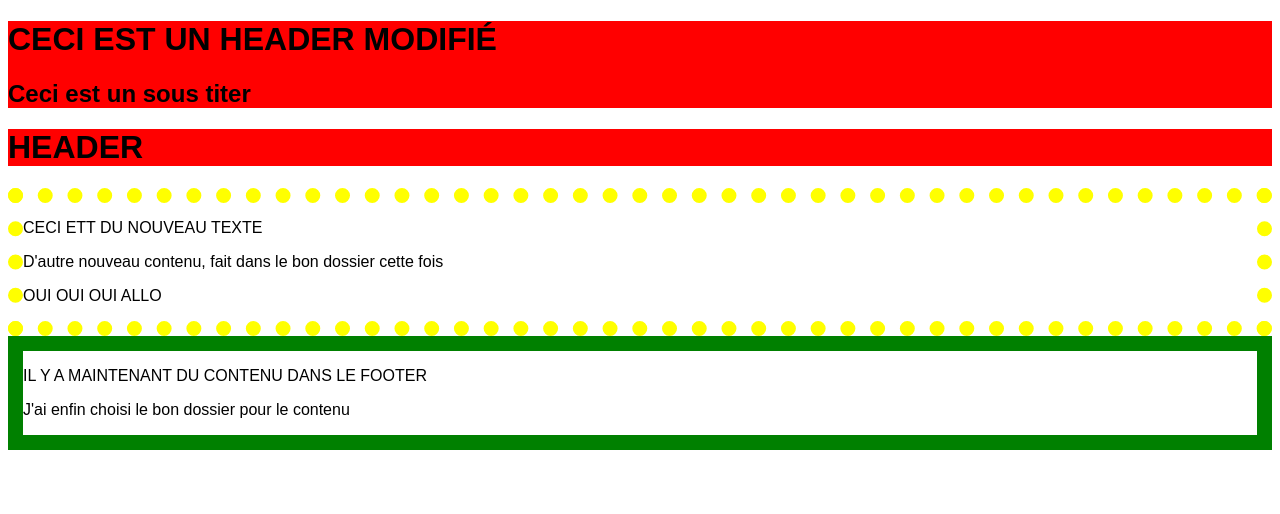
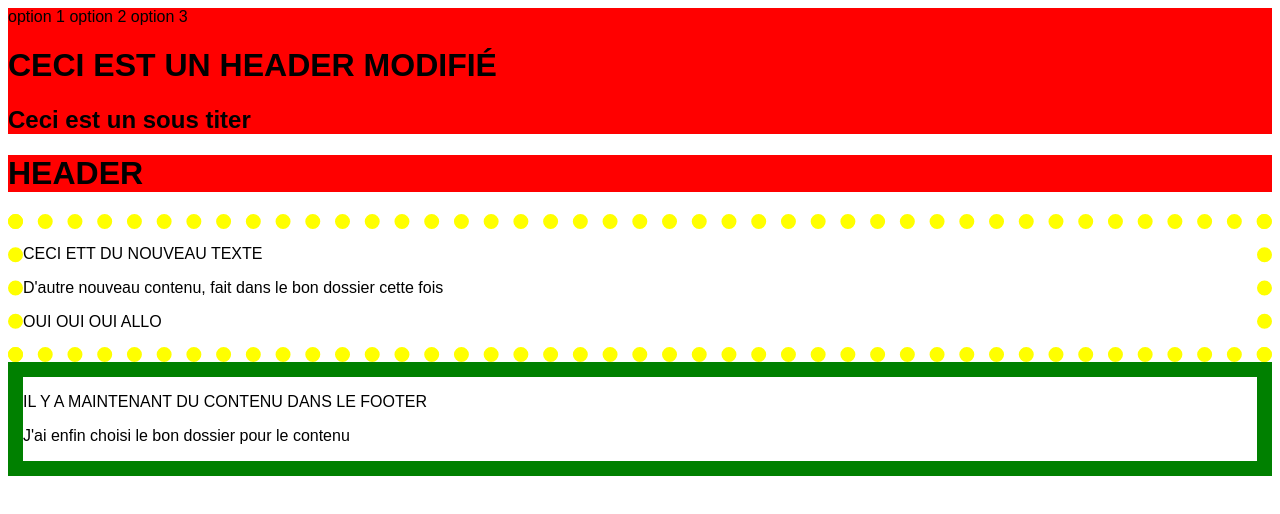
Before and after one commit to ZackForget/Exercice-3-2, a plain HTML site: page index.html in a window 1280 px wide. Drawn offline with Linux system fonts and the light colour scheme.

Commit message:
Nouveau menu

```diff
--- a/index.html
+++ b/index.html
@@ -11,6 +11,11 @@
 
 </head>
 <header>
+    <nav>
+        <a>option 1</a>
+        <a>option 2</a>
+        <a>option 3</a>
+    </nav>
     <h1>
         CECI EST UN HEADER MODIFIÉ
     </h1>
```
